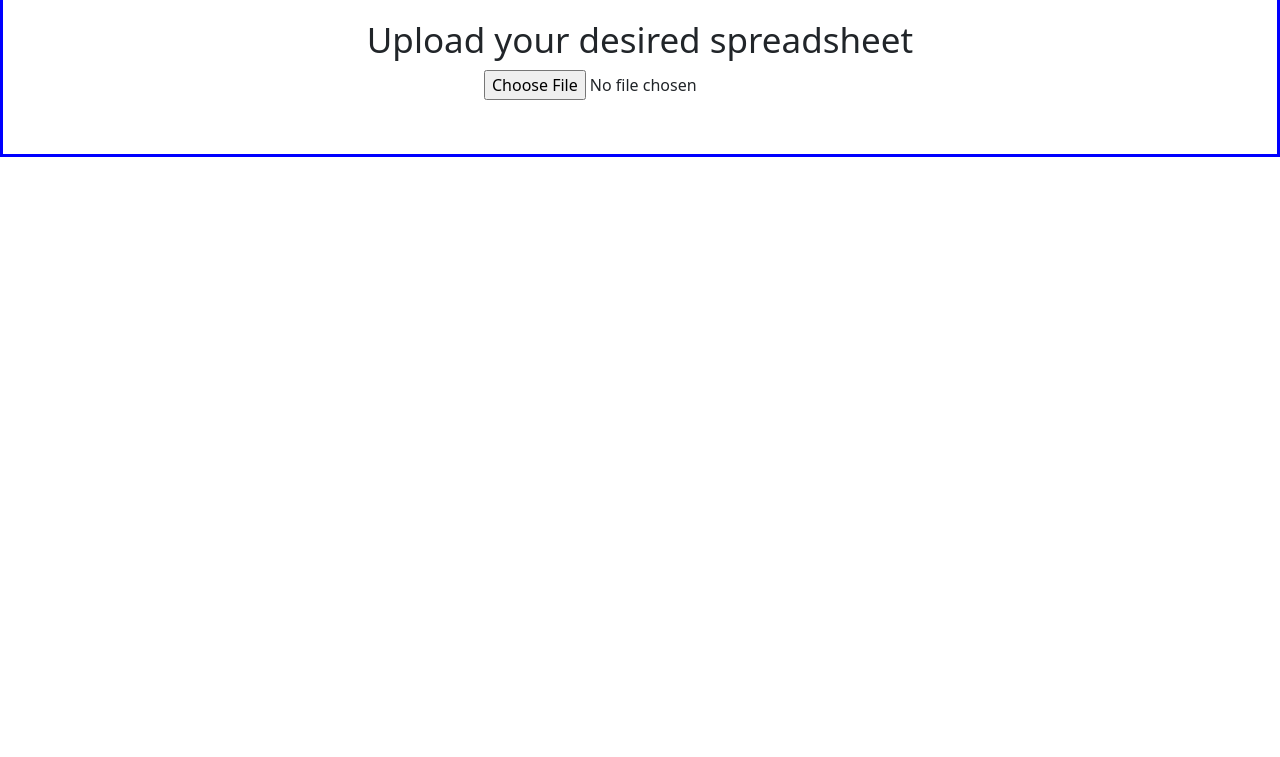
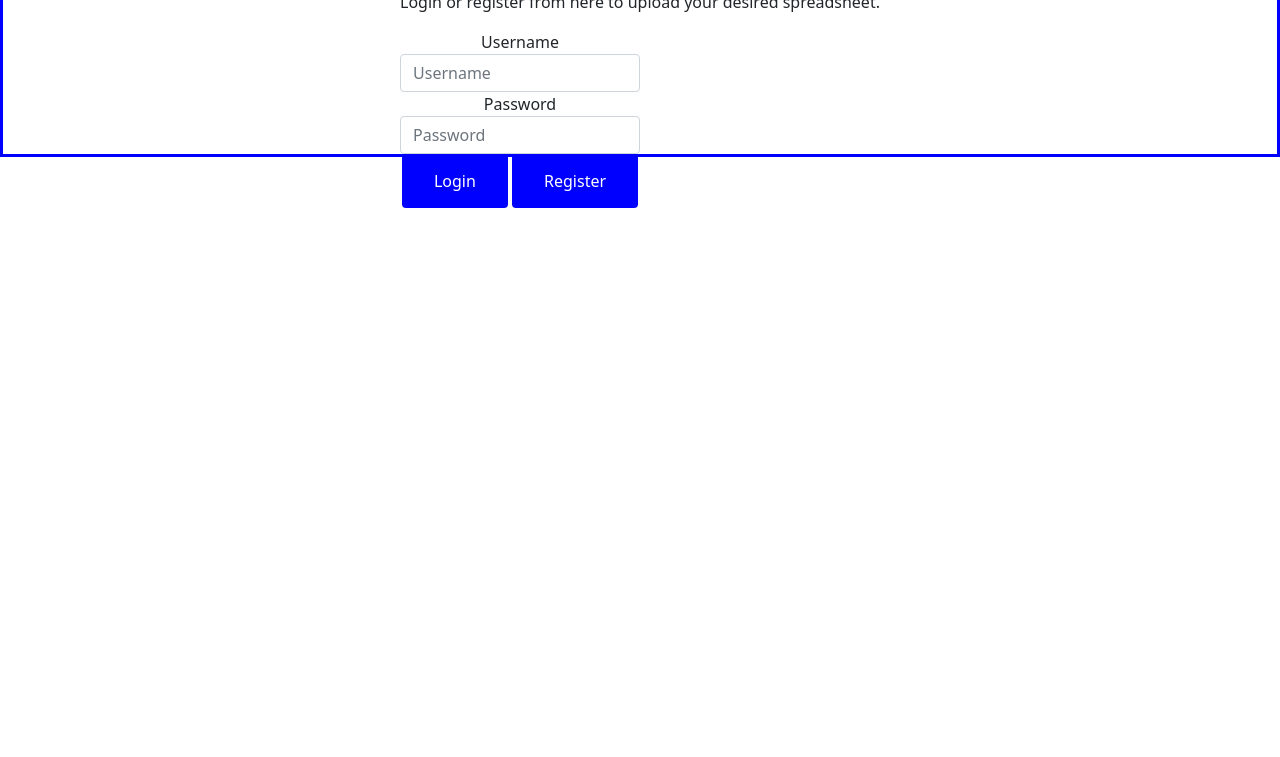
Before and after one commit to rishabhp2019/Capstone-, a plain HTML site: page sitetrial.html in a window 1280 px wide. Shown: the part 43-800 px from the top of the page. Drawn offline with nearby package versions, Linux system fonts and the light colour scheme.

Commit message:
Update sitetrial.html

```diff
--- a/sitetrial.html
+++ b/sitetrial.html
@@ -8,13 +8,26 @@
 	<meta name="viewport" content="width=device-width, initial-scale=1">
 </head>
 <body>
-<div class="container d-flex justify-content-center">
-	<header>
-		<h1> <small> Upload your desired spreadsheet  </small> </h1>
-    	<input type="file" hidden accept=".XLS" id="Excellid" style=
-		"display:none;">
-		<div class="container">
-			<input id='input-b1' name='input-b1' type="file" class="file" data-browse-on-zone-click="true">
+<div class="sidenav">
+	<div class="login-main-text">
+		<h2>Chartcel <br> Login Page </h2>
+		<p>Login or register from here to upload your desired spreadsheet.</p>
+	</div>
+	<div class="main">
+		<div class="col-md-6 col-sm-12">
+			<div class="login-form">
+				<form>
+					<div class="form-group">
+						<label>Username </label>
+						<input type="text" class="form-control" placeholder="Username">
+					</div>
+					<div class="form-group">
+						<label>Password</label>
+						<input type="password" class="form-control" placeholder="Password">
+					</div>
+					<button type="submit" class="btn btn-black">Login</button>
+					<button type="submit" class="btn btn-secondary"> Register</button>
+				</form>
+			</div>
 		</div>
-		</header>
 	</div>
```
